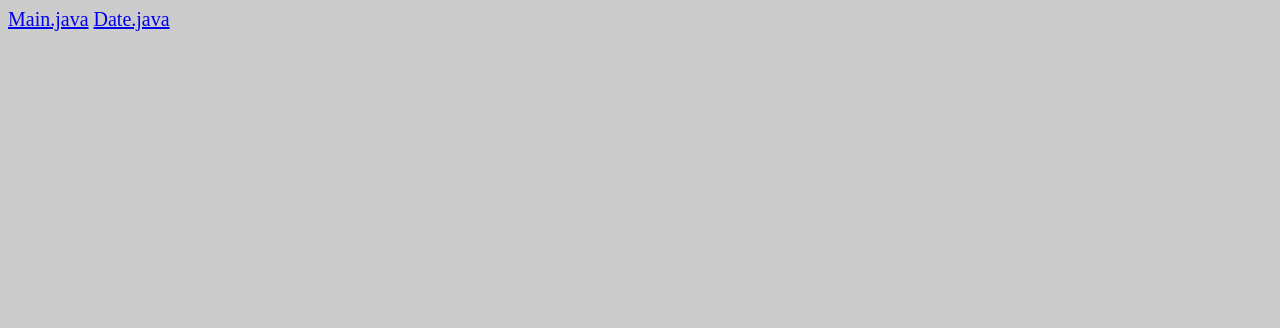
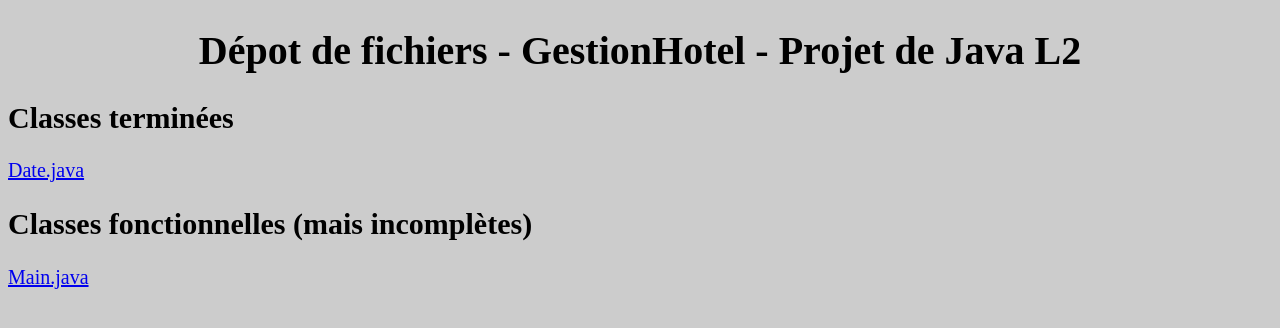
Before and after one commit to T-LETUPPE/GestionHotel, a plain HTML site: page index.html in a window 1280 px wide. Drawn offline with Linux system fonts and the light colour scheme.

Commit message:
Update index.html

```diff
--- a/index.html
+++ b/index.html
@@ -7,10 +7,16 @@
         background: #CCC;
         font-size: 15pt;
       }
+      h1{
+        text-align: center;
+      }
     </style>
   </head>
   <body>
+    <h1>Dépot de fichiers - GestionHotel - Projet de Java L2</h1>
+    <h2>Classes terminées</h2>
+    <a href="Date.java">Date.java</a>
+    <h2>Classes fonctionnelles (mais incomplètes)</h2>
     <a href="Main.java">Main.java</a>
-    <a href="Date.java">Date.java</a>
   </body>
 </html>
```
